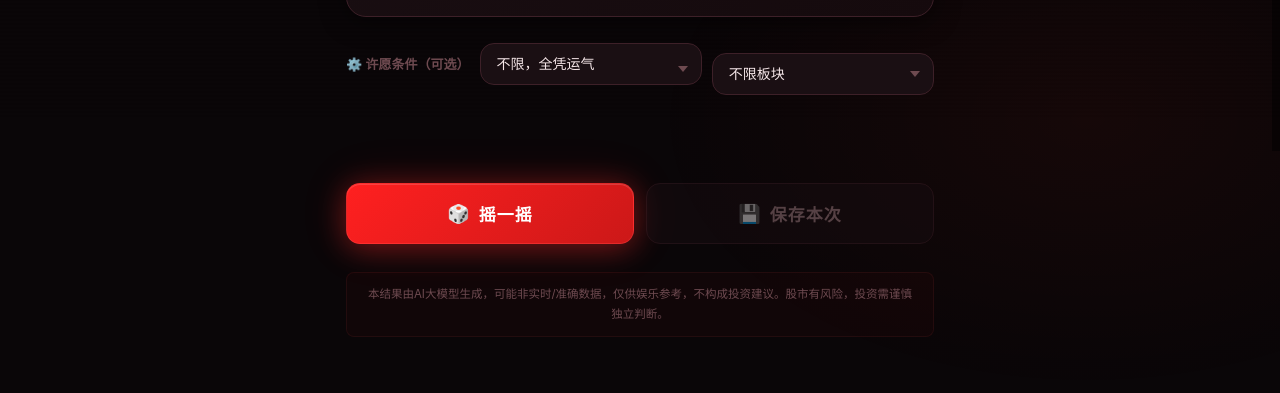
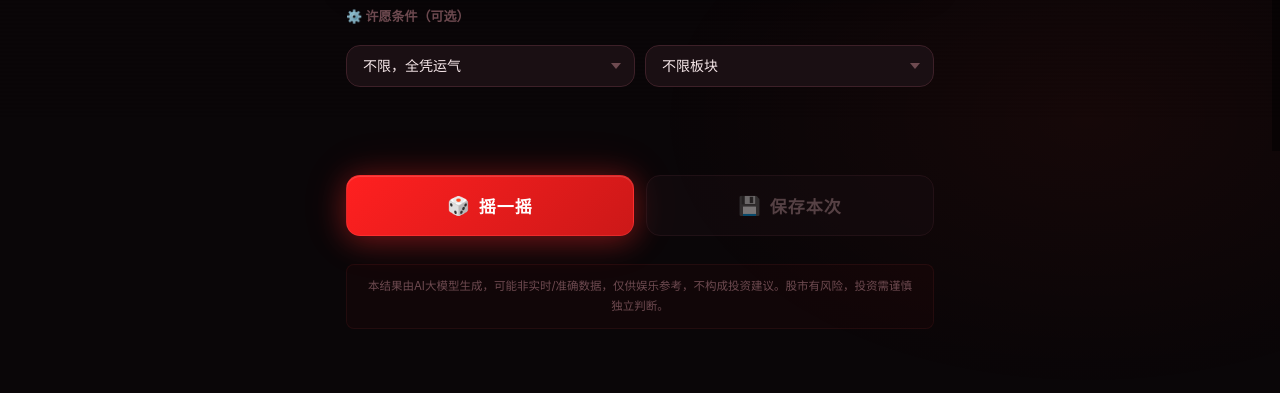
Before and after one commit to lui2015/stockRecommendApp, a website: page public/index.html in a window 1280 px wide. Shown: the part 681-1074 px from the top of the page. Drawn offline with Linux system fonts and the light colour scheme.

Commit message:
ui: 许愿条件标签独占一行、两列对齐、缩小间距、移除副标题

```diff
--- a/public/css/style.css
+++ b/public/css/style.css
@@ -503,11 +503,17 @@ body > .scanlines {
 
 /* ---------- 约束条件选择器 ---------- */
 .constraints-section {
-  margin-top: 26px;
+  margin-top: 18px;
+  display: flex;
+  flex-direction: column;
+  gap: 8px;
+}
+/* 两列下拉框并排 */
+.constraints-row {
   display: flex;
   gap: 10px;
 }
-.constraints-section > .constraint-select-wrapper {
+.constraints-row > .constraint-select-wrapper {
   flex: 1;
 }
 
@@ -590,7 +596,7 @@ body > .scanlines {
 .actions {
   display: flex;
   gap: 12px;
-  margin-top: 26px;
+  margin-top: 18px;
 }
 
 .btn {
@@ -1081,9 +1087,8 @@ body > .scanlines {
     padding: 22px 18px;
   }
   /* 约束选择器：小屏单列 */
-  .constraints-section {
+  .constraints-row {
     flex-direction: column;
-    gap: 10px;
   }
   .actions {
     flex-direction: column;
--- a/public/index.html
+++ b/public/index.html
@@ -24,7 +24,6 @@
   <!-- Hero 标题区 -->
   <section class="hero">
     <h1>求一票</h1>
-    <p class="hero-sub">万一您想的一样呢</p>
   </section>
 
   <!-- 老虎机区域 -->
@@ -55,6 +54,7 @@
   <!-- 约束条件 -->
   <div class="constraints-section">
     <label class="constraints-label" for="constraintSelect">⚙️ 许愿条件（可选）</label>
+    <div class="constraints-row">
       <div class="constraint-select-wrapper">
         <select class="constraint-select" id="constraintSelect">
           <option value="">不限，全凭运气</option>
@@ -66,7 +66,7 @@
       </div>
 
       <!-- 板块筛选 -->
-    <div class="constraint-select-wrapper" style="margin-top:10px;">
+      <div class="constraint-select-wrapper">
         <select class="constraint-select" id="sectorSelect">
           <option value="">不限板块</option>
           <option value="科技/半导体">🔬 科技 / 半导体</option>
@@ -83,6 +83,7 @@
           <option value="通信/5G/6G">📡 通信 / 5G / 6G</option>
         </select>
         <span class="select-arrow"></span>
+      </div>
     </div>
   </div>
 
```
Lines whose indentation alone changed are shown as unchanged.
